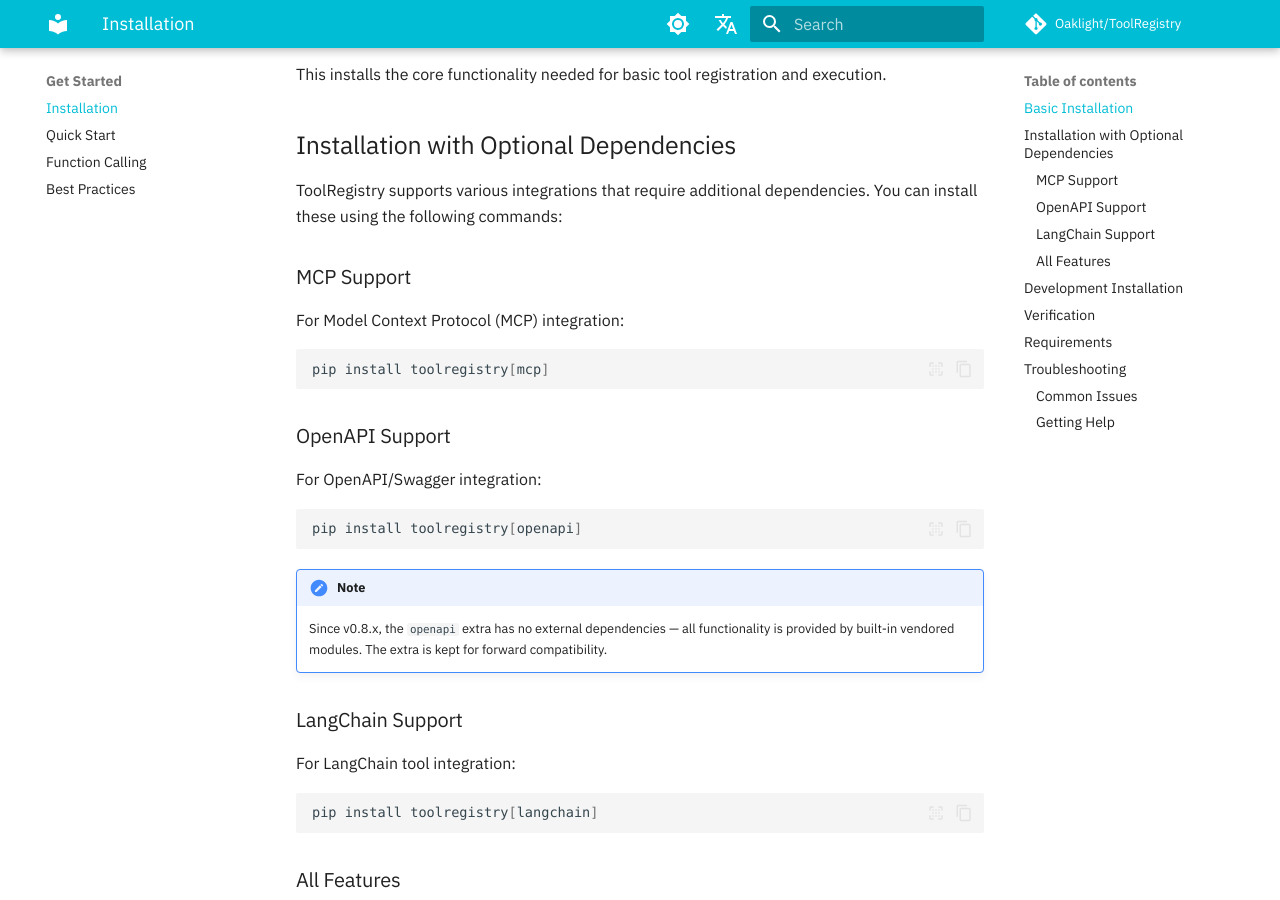
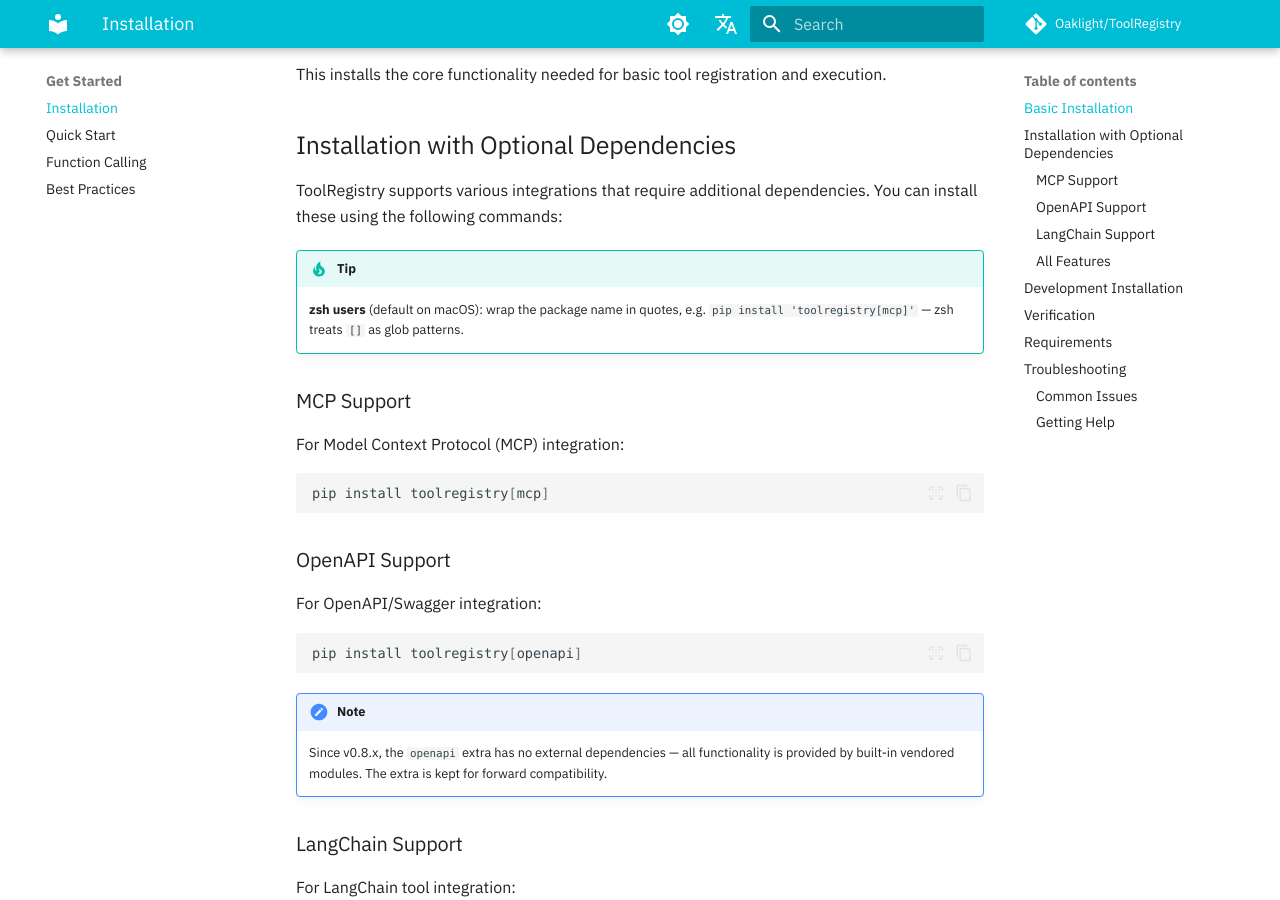
Before and after one commit to Oaklight/ToolRegistry, an MkDocs documentation site: the page built from docs/usage/installation.md, in a window 1280 px wide and 900 px high, scrolled down 422 px. Built offline with MkDocs 1.6.1 and Material for MkDocs 9.7.7, drawn with Linux system fonts in a browser that asks for light colours; some web fonts are replaced; comment, search, counter and statistics services are not loaded.

Commit message:
docs: add zsh quoting tip for extras install

```diff
--- a/docs/usage/installation.md
+++ b/docs/usage/installation.md
@@ -15,6 +15,9 @@
 ## Installation with Optional Dependencies
 
 ToolRegistry supports various integrations that require additional dependencies. You can install these using the following commands:
+
+!!! tip
+    **zsh users** (default on macOS): wrap the package name in quotes, e.g. `pip install 'toolregistry[mcp]'` — zsh treats `[]` as glob patterns.
 
 ### MCP Support
 
```
